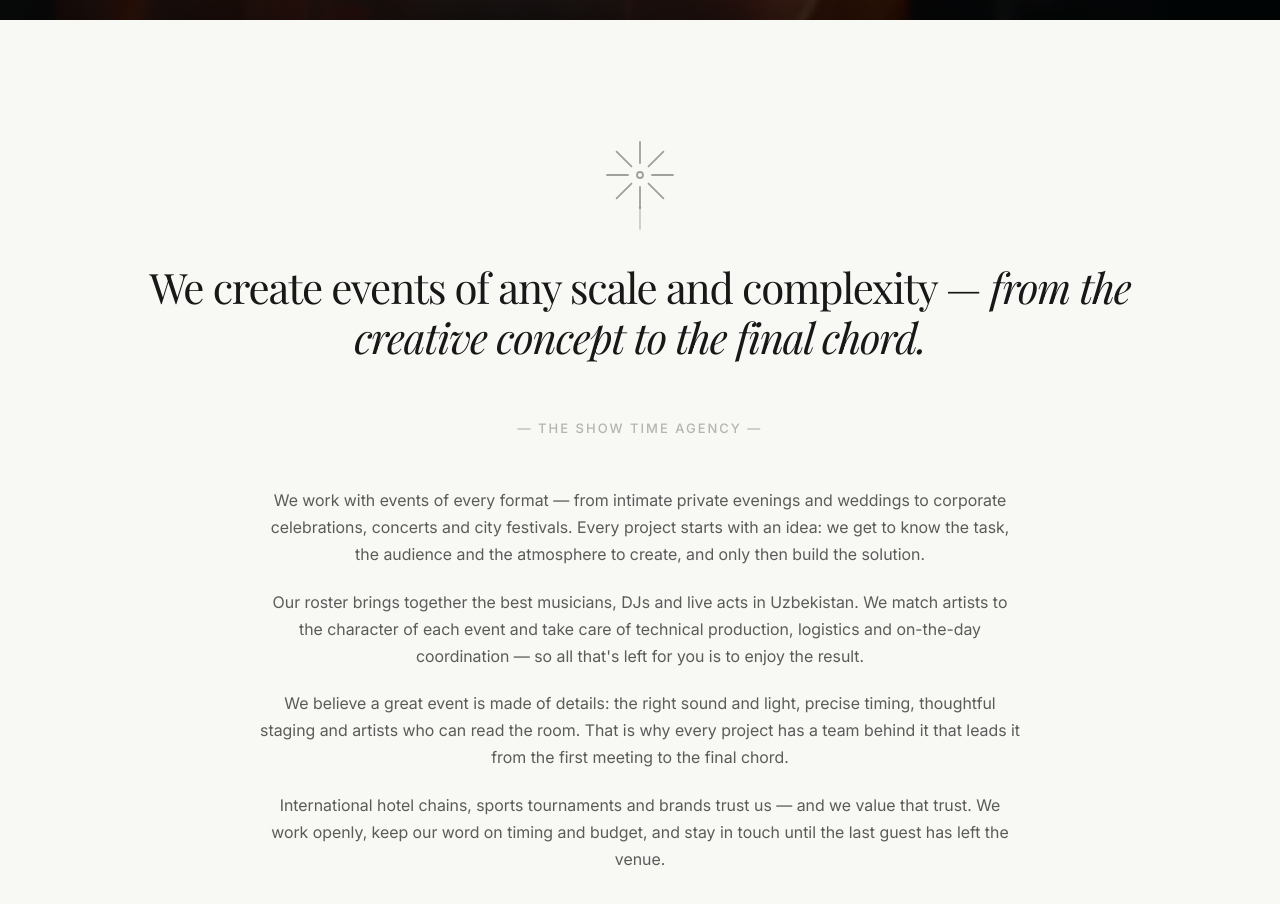
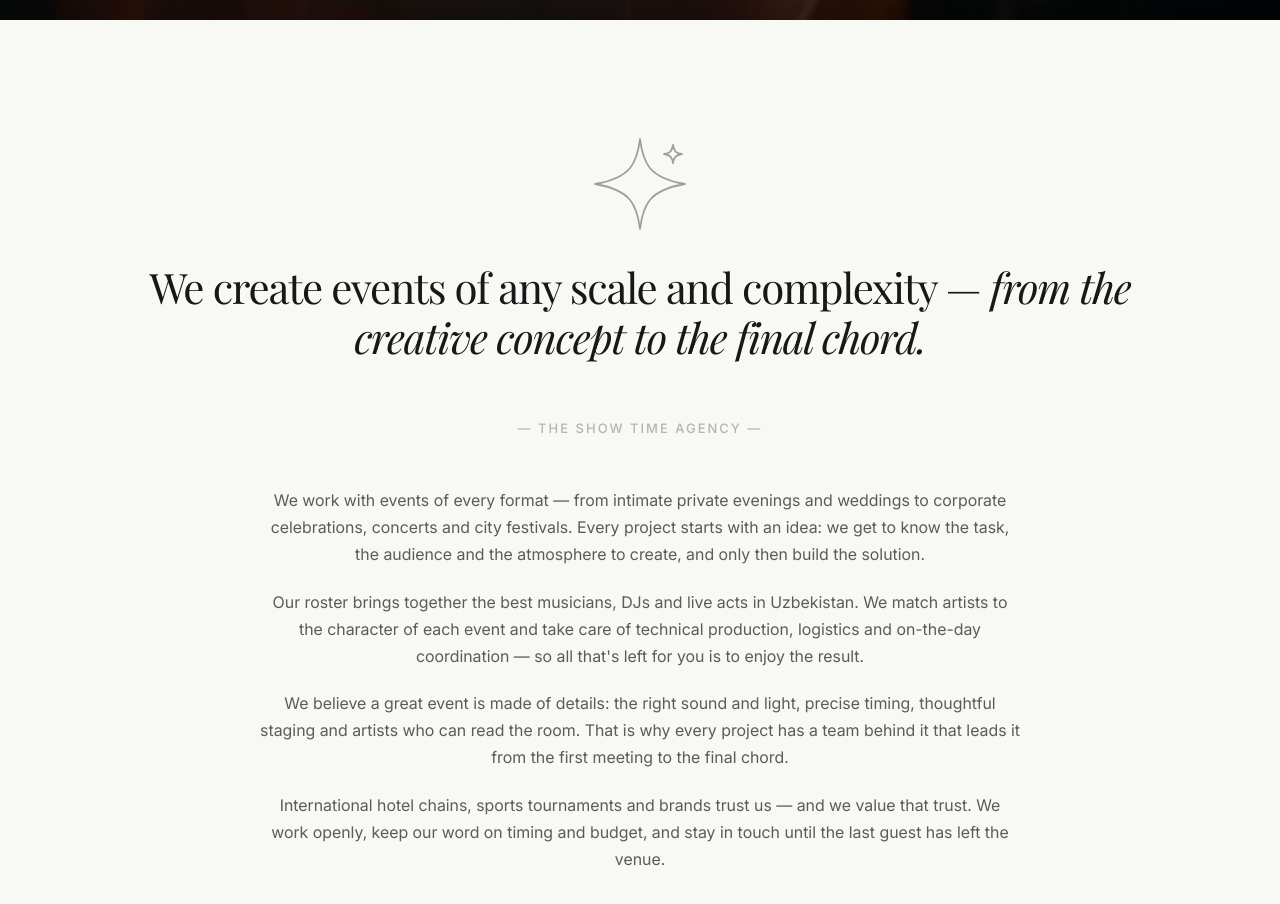
Before and after one commit to uniqspace/BMD, a Vue app: page / in a window 1280 px wide. Shown: the part 780-1684 px from the top of the page. Built offline with nearby package versions, Linux system fonts and the light colour scheme; grey boxes are pictures that could not be loaded.

Commit message:
Intro: sparkle icon instead of firework
Co-Authored-By: Claude Opus 5.5 <noreply@anthropic.com>
Claude-Session: https://claude.ai/code/session_01B6dQTr2Arpuaw1uCi2f54J

```diff
--- a/src/views/AboutView.vue
+++ b/src/views/AboutView.vue
@@ -62,11 +62,10 @@
     <!-- Intro (variant 10): quote, signature, centered text, partner logos in two rows -->
     <section class="overflow-x-clip pt-10 pb-15 md:pt-14 md:pb-20 lg:pt-27.5 lg:pb-27.5">
       <div class="container flex flex-col items-center text-center">
-        <!-- Firework mark (replaces the big quote sign); box matches the old glyph's height -->
-        <svg class="size-[50px] text-[#18181866] md:size-[63px] lg:size-[108px]" viewBox="0 0 72 72" fill="none" stroke="currentColor" stroke-width="1.2" stroke-linecap="round" vector-effect="non-scaling-stroke" aria-hidden="true">
-          <circle cx="36" cy="30" r="2" />
-          <path d="M44.0 30.0L58.0 30.0" /><path d="M41.7 35.7L51.6 45.6" /><path d="M36.0 38.0L36.0 52.0" /><path d="M30.3 35.7L20.4 45.6" /><path d="M28.0 30.0L14.0 30.0" /><path d="M30.3 24.3L20.4 14.4" /><path d="M36.0 22.0L36.0 8.0" /><path d="M41.7 24.3L51.6 14.4" />
-          <path d="M36 52v14" opacity=".5" />
+        <!-- Sparkle mark (replaces the big quote sign); box matches the old glyph's height -->
+        <svg class="size-[50px] text-[#18181866] md:size-[63px] lg:size-[108px]" viewBox="0 0 72 72" fill="none" stroke="currentColor" stroke-width="1.2" stroke-linecap="round" stroke-linejoin="round" vector-effect="non-scaling-stroke" aria-hidden="true">
+          <path d="M36 6c2 16 6 26 30 30-24 4-28 14-30 30-2-16-6-26-30-30 24-4 28-14 30-30z" />
+          <path d="M58 10c.6 4 2 5.6 6 6-4 .6-5.4 2-6 6-.6-4-2-5.4-6-6 4-.4 5.4-2 6-6z" />
         </svg>
         <h2
           v-html="t('about.quote')"
```
